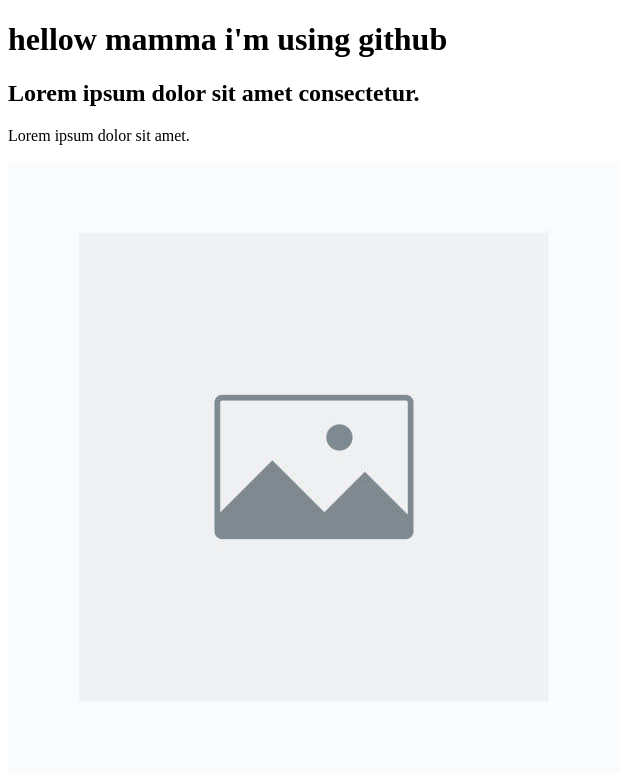
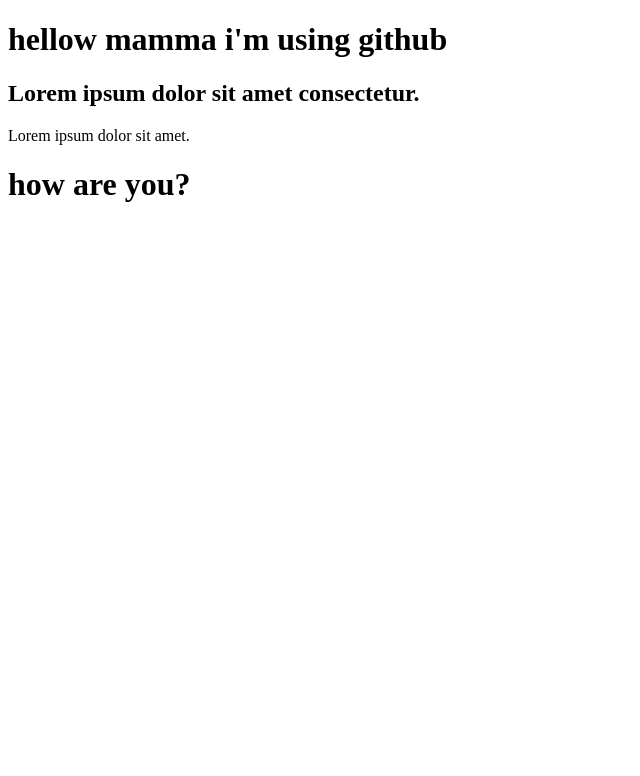
Before and after one commit to freelancerlabin121/my-second-website, a plain HTML site: page index.html in a window 1280 px wide. Shown: the whole page, without its empty margins (0-640 px from the left). Drawn offline with Linux system fonts and the light colour scheme.

Commit message:
another comment

```diff
--- a/index.html
+++ b/index.html
@@ -10,6 +10,7 @@
              <h1>hellow mamma i'm using github </h1>
              <h2>Lorem ipsum dolor sit amet consectetur.</h2>
              <p>Lorem ipsum dolor sit amet.  </p>
-             <img src="image.jpg" alt="">
+            <h1>how are you?</h1>
+
 </body>
 </html>
```
